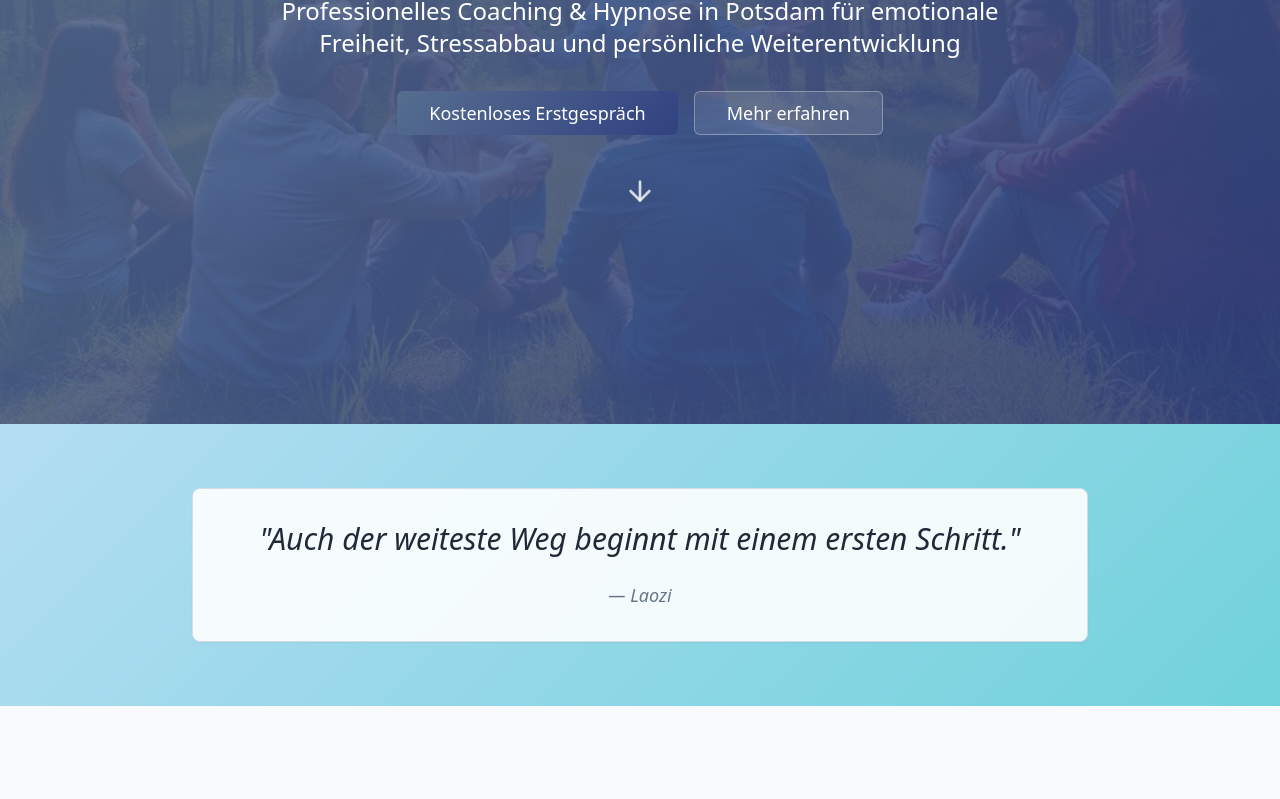
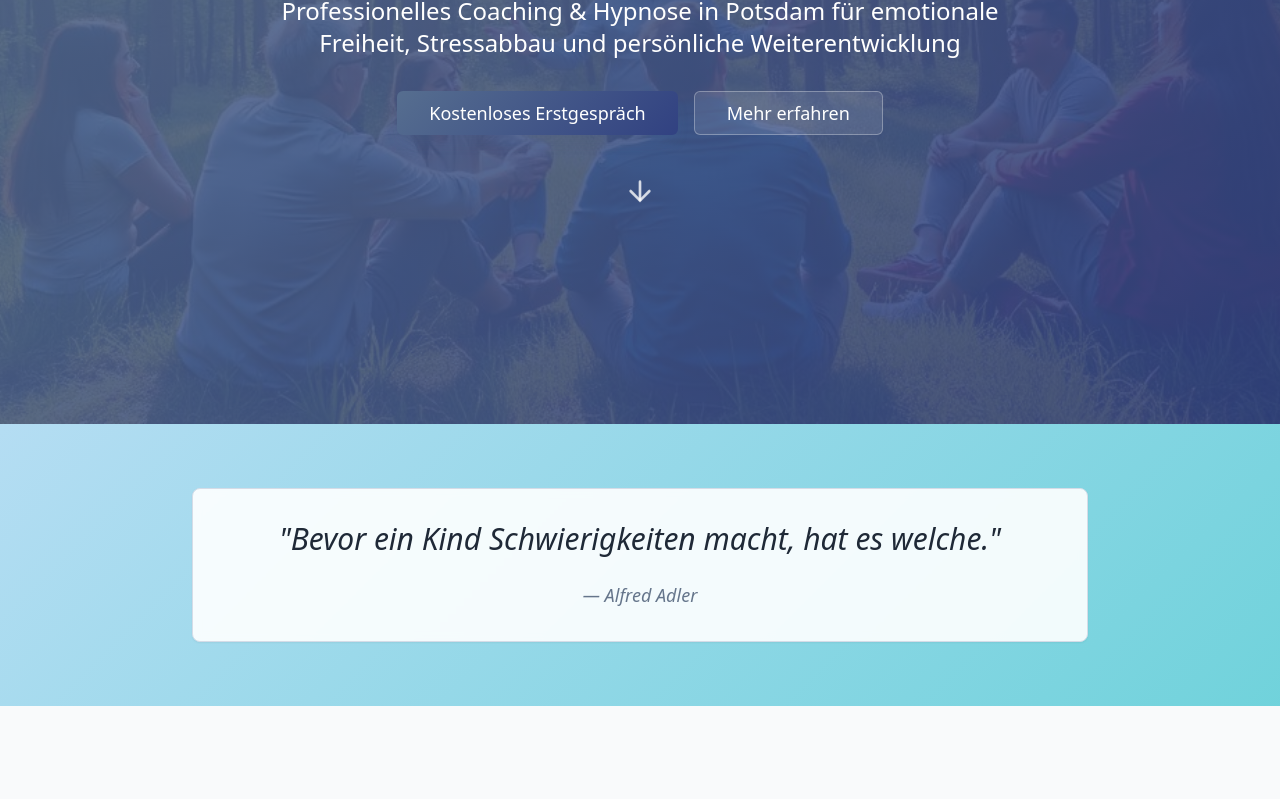
Before and after one commit to Arti-Ficial/potsdam-coach-landing, a React (Vite) app: page / in a window 1280 px wide. Shown: the part 376-1175 px from the top of the page. Built offline with nearby package versions, Linux system fonts and the light colour scheme.

Commit message:
Fix: Replace quote
Replace the current quote with the quote from Alfred Adler.

```diff
--- a/src/components/Quote.tsx
+++ b/src/components/Quote.tsx
@@ -6,10 +6,10 @@ const Quote = () => {
       <div className="container mx-auto px-4">
         <Card className="max-w-4xl mx-auto p-8 text-center shadow-large bg-white/90 backdrop-blur-sm">
           <blockquote className="text-2xl md:text-3xl font-light text-primary italic leading-relaxed mb-6">
-            "Auch der weiteste Weg beginnt mit einem ersten Schritt."
+            "Bevor ein Kind Schwierigkeiten macht, hat es welche."
           </blockquote>
           <cite className="text-lg text-muted-foreground">
-            — Laozi
+            — Alfred Adler
           </cite>
         </Card>
       </div>
```
